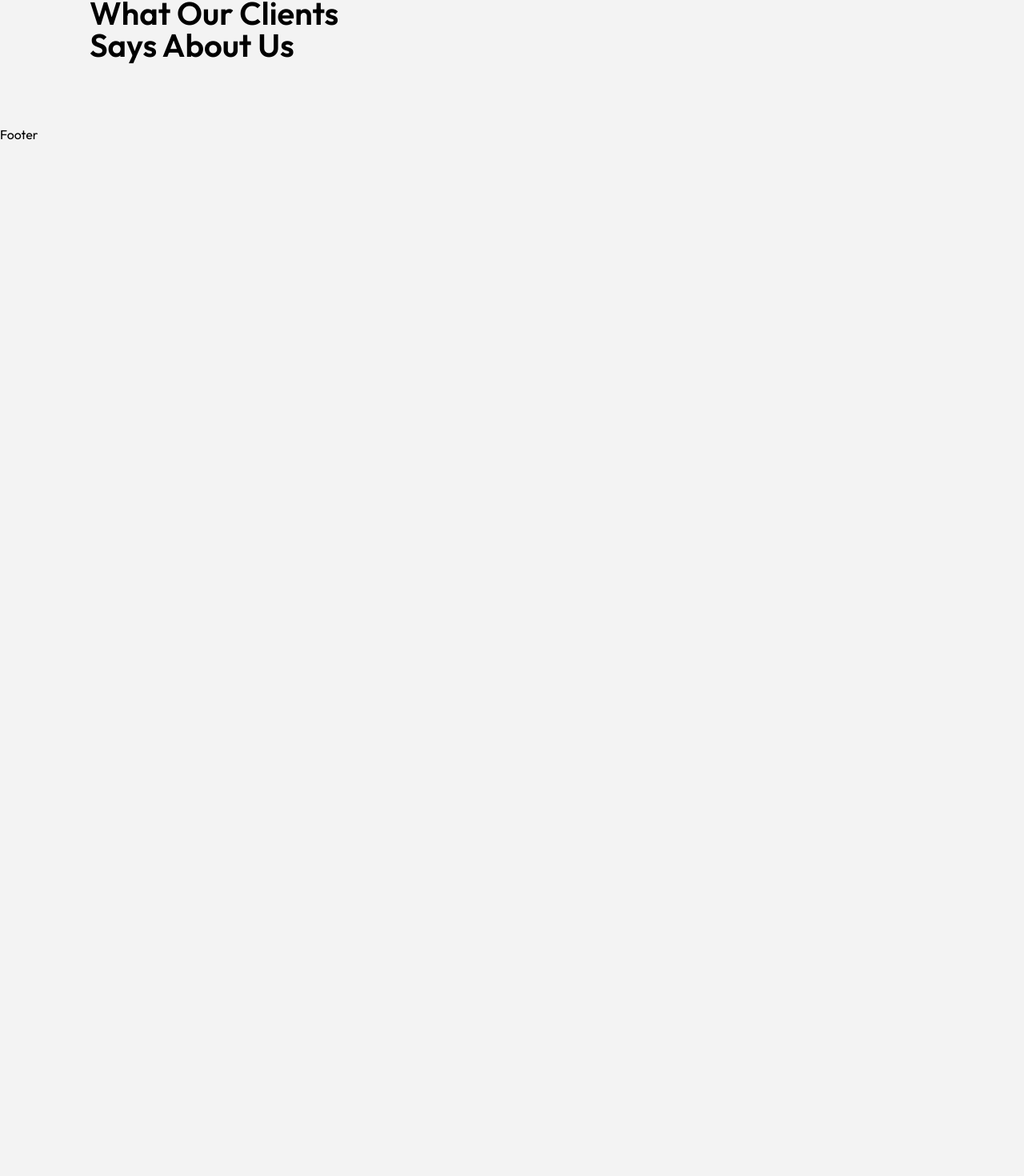
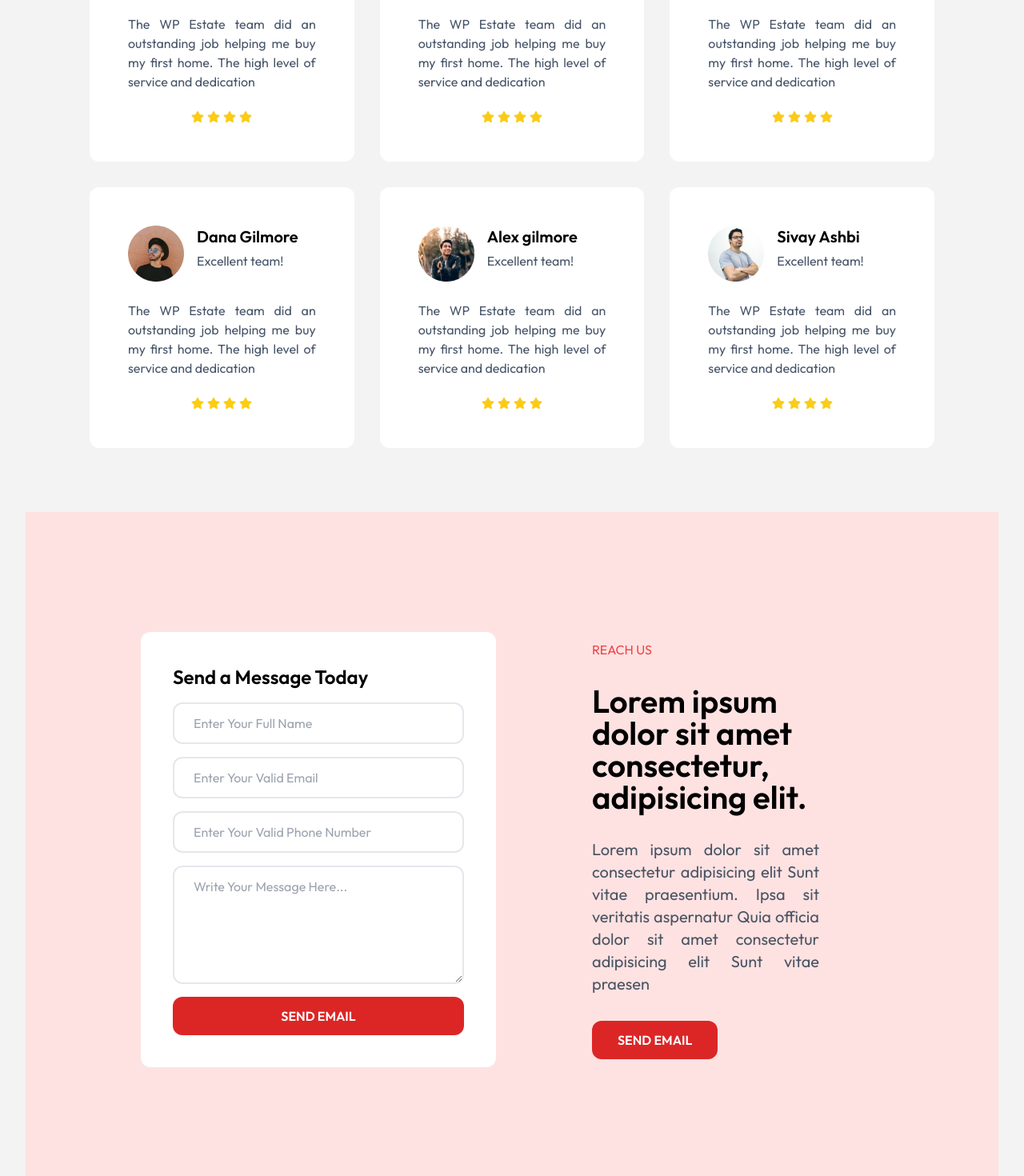
Before and after one commit to Bilal4542/practice-projects, a React (Vite) app in the folder real-estate-web/: page / in a window 1280 px wide. Shown: the part 5143-6613 px from the top of the page at 80% size. Before the commit the page ends 5323 px from the top, so only its background shows below. Built offline with nearby package versions, Linux system fonts and the light colour scheme.

Commit message:
contact section completed

```diff
--- a/real-estate-web/src/App.jsx
+++ b/real-estate-web/src/App.jsx
@@ -7,7 +7,7 @@ import PopularAreas from './sections/PopularAreas'
 import Properties from './sections/Properties'
 import Services from './sections/Services'
 import Client from './sections/Client'
-import Contact from './sections/Client'
+import Contact from './sections/Contact'
 import Footer from './components/Footer'
 
 const App = () => {
--- a/real-estate-web/src/sections/Client.jsx
+++ b/real-estate-web/src/sections/Client.jsx
@@ -1,7 +1,7 @@
 import React, { useEffect } from 'react'
 import { client } from '../components/export'
 import { useDarkMode } from '../components/DarkModeContext'
-import { FaStamp } from 'react-icons/fa'
+import { FaStamp, FaStar } from 'react-icons/fa'
 import AOS from 'aos'
 import 'aos/dist/aos.css'
 
@@ -25,13 +25,26 @@ const Client = () => {
           <h1 data-aos='zoom-in' className='text-red-500 dark:text-white'>OUR CLIENTS</h1>
           <h1 dara-aos='zoom-in' className='text-black dark:text-white text-[40px] font-semibold leading-10'>What Our Clients <br /> Says About Us</h1>
         </div>
-        {/* <div id="client-box" className='w-full grid grid-cols-1 lg:grid-cols-3 justify-center items-center gap-8'>
+        <div id="client-box" className='w-full grid grid-cols-1 lg:grid-cols-3 justify-center items-center gap-8'>
           {client.map((item,index)=>(
             <div key={index} data-aos='zoom-in' data-aos-delay='200' className='w-full flex flex-col justify-center items-center gap-6 rounded-xl p-12 bg-white dark:bg-gray-900 hover:bg-red-100 cursor-pointer'>
-
+                <div className="flex justify-start items-start gap-4 w-full">
+                  <img src={item.image} alt="" className='w-[70px] transform hover:scale-110 transition-transform duration-300' />
+                  <div className="flex flex-col justify-center items-start gap-1">
+                    <h1 className='text-black dark:text-white text-xl font-semibold'>{item.name}</h1>
+                    <h1 className='text-slate-600 dark:text-white'>{item.text}</h1>
+                  </div>
+                </div>
+                <p className='text-slate-600 text-justify dark:text-white'>{item.feedback}</p>
+                <div className="flex justify-start items-start gap-1">
+                  <FaStar className='text-yellow-400 size-4'/>
+                  <FaStar className='text-yellow-400 size-4'/>
+                  <FaStar className='text-yellow-400 size-4'/>
+                  <FaStar className='text-yellow-400 size-4'/>
+                </div>
             </div>
           ))}
-        </div> */}
+        </div>
       </section>
     </div>
   )
--- a/real-estate-web/src/sections/Contact.jsx
+++ b/real-estate-web/src/sections/Contact.jsx
@@ -0,0 +1,41 @@
+import React, { useEffect } from 'react'
+import { useDarkMode } from '../components/DarkModeContext'
+import AOS from 'aos'
+import 'aos/dist/aos.css'
+
+
+const Contact = () => {
+    useEffect(()=>{
+        AOS.init({
+          offset: 200,
+          duration: 800,
+          easing: 'ease-in-sine',
+          delay: 100
+        })
+      }, [])
+
+      const {darkMode,toggleDarkMode} = useDarkMode()
+  return (
+    <div className={`${darkMode ? 'dark bg-black' : 'light bg-transparent'} pb-20`}>
+        <section className={`${darkMode ? 'dark bg-gray-800' : 'light bg-red-100'} w-full lg:w-[95%] m-auto grid grid-cols-1 lg:grid-cols-2 justify-center items-center px-6 lg:px-36 py-20 gap-10`}>
+            <div data-aos='zoom-in' className="bg-white dark:bg-black p-10 flex flex-col justify-center items-start gap-4 rounded-xl">
+                <h1 className='text-2xl text-black dark:text-white font-semibold'>Send a Message Today</h1>
+                <input type="text" placeholder='Enter Your Full Name' className='w-full px-6 py-3 border-2 border-gray-200 rounded-xl'/>
+                <input type="email" placeholder='Enter Your Valid Email' className='w-full px-6 py-3 border-2 border-gray-200 rounded-xl'/>
+                <input type="tel" placeholder='Enter Your Valid Phone Number' className='w-full px-6 py-3 border-2 border-gray-200 rounded-xl'/>
+                <textarea cols={30} rows={5} className='w-full px-6 py-3 border-2 border-gray-200 rounded-xl' placeholder='Write Your Message Here...'></textarea>
+                <button className='w-full bg-red-600 text-md px-8 py-3 text-white font-semibold rounded-xl hover:bg-black dark:hover:bg-red-700 cursor-pointer'>SEND EMAIL</button>
+            </div>
+            <div className="flex flex-col justify-center items-start gap-8 p-6 lg:p-20">
+                <h1 data-aos='zoom-in' data-aos-delat='200' className='text-red-500 dark:text-white'>REACH US</h1>
+                <h1 data-aos='zoom-in' data-aos-delay='400' className='text-black dark:text-white text-[40px] font-semibold leading-10'>Lorem ipsum dolor sit amet consectetur, adipisicing elit.</h1>
+                <p className='text-gray-600 dark:text-white text-xl text-justify'>Lorem ipsum dolor sit amet consectetur adipisicing elit Sunt vitae praesentium. Ipsa sit veritatis aspernatur Quia officia dolor sit amet consectetur adipisicing elit Sunt vitae praesen</p>
+                <button className='bg-red-600 text-md px-8 py-3 text-white font-semibold rounded-xl hover:bg-black dark:hover:bg-red-700 cursor-pointer'>SEND EMAIL</button>
+            </div>
+        </section>
+
+    </div>
+  )
+}
+
+export default Contact
```
